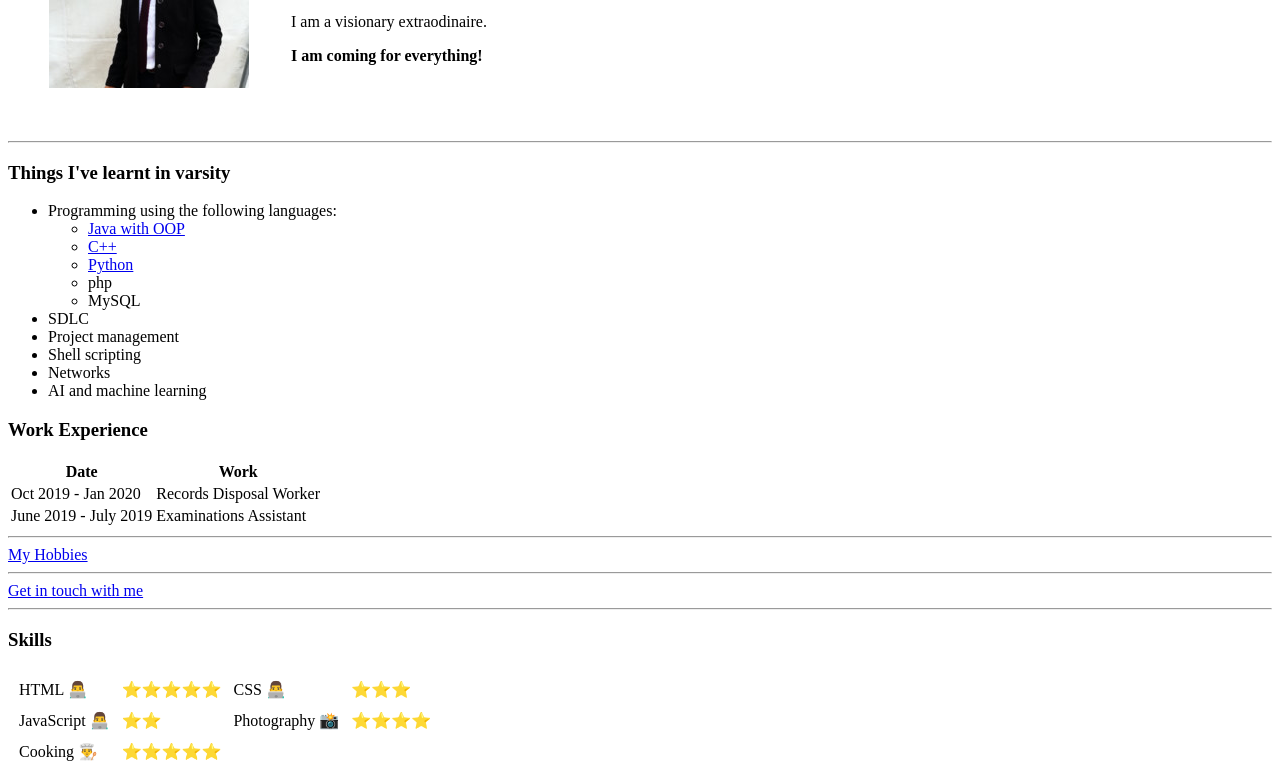
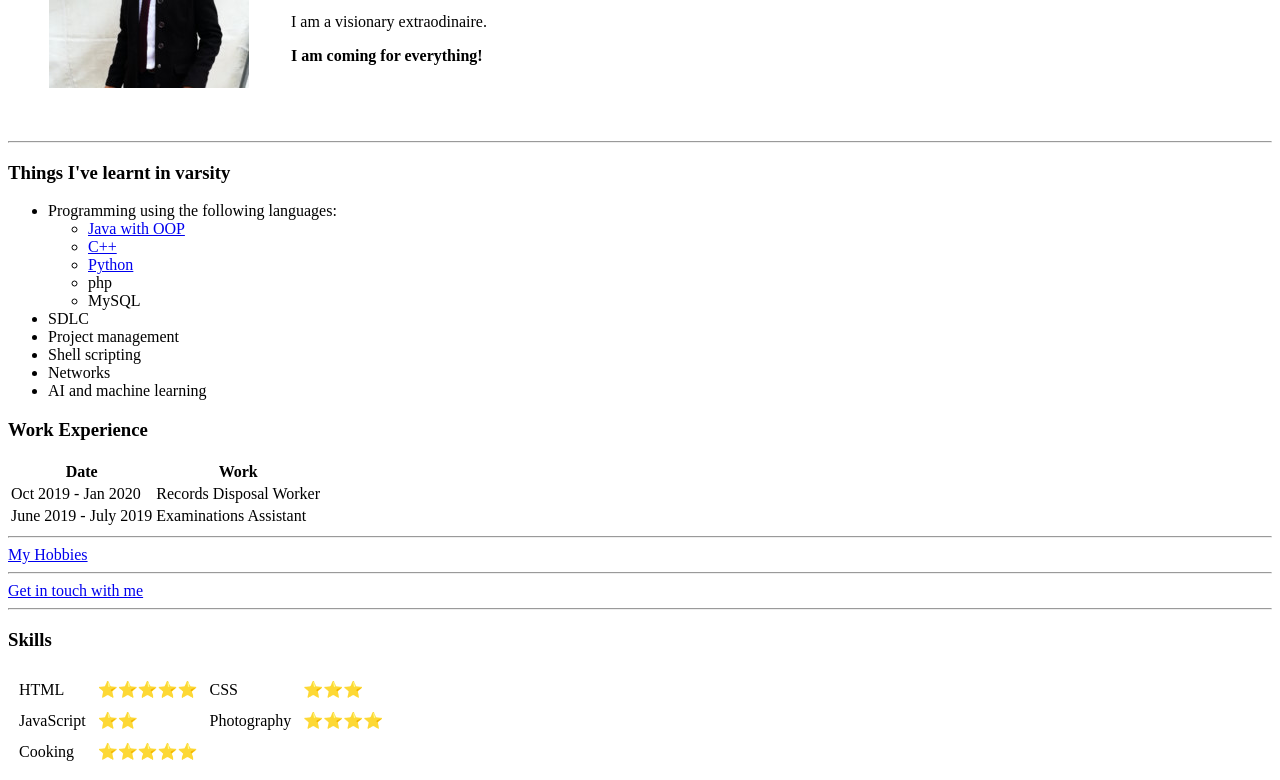
Before and after one commit to papa-lowkey/CV, a plain HTML site: page index.html in a window 1280 px wide. Shown: the part 161-941 px from the top of the page. Drawn offline with Linux system fonts and the light colour scheme.

Commit message:
Update index.html

```diff
--- a/index.html
+++ b/index.html
@@ -3,7 +3,7 @@
 
 <head>
   <meta charset="utf-8">
-  <title>🌹T Johnson's Personal Site🌹</title>
+  <title>T Johnson's Personal Site</title>
 </head>
 
 <body>
@@ -69,18 +69,18 @@
   <table cellspacing=10>
     <tbody>
       <tr>
-        <td>HTML 👨‍💻</td>
+        <td>HTML</td>
         <td>⭐⭐⭐⭐⭐</td>
-        <td>CSS 👨‍💻</td>
+        <td>CSS</td>
         <td>⭐⭐⭐</td>
       </tr>
       <tr>
-        <td>JavaScript 👨‍💻</td>
+        <td>JavaScript</td>
         <td>⭐⭐</td>
-        <td>Photography 📸</td>
+        <td>Photography</td>
         <td>⭐⭐⭐⭐</td>
       <tr>
-        <td>Cooking 👨‍🍳</td>
+        <td>Cooking</td>
         <td>⭐⭐⭐⭐⭐</td>
       </tr>
     </tbody>
```
